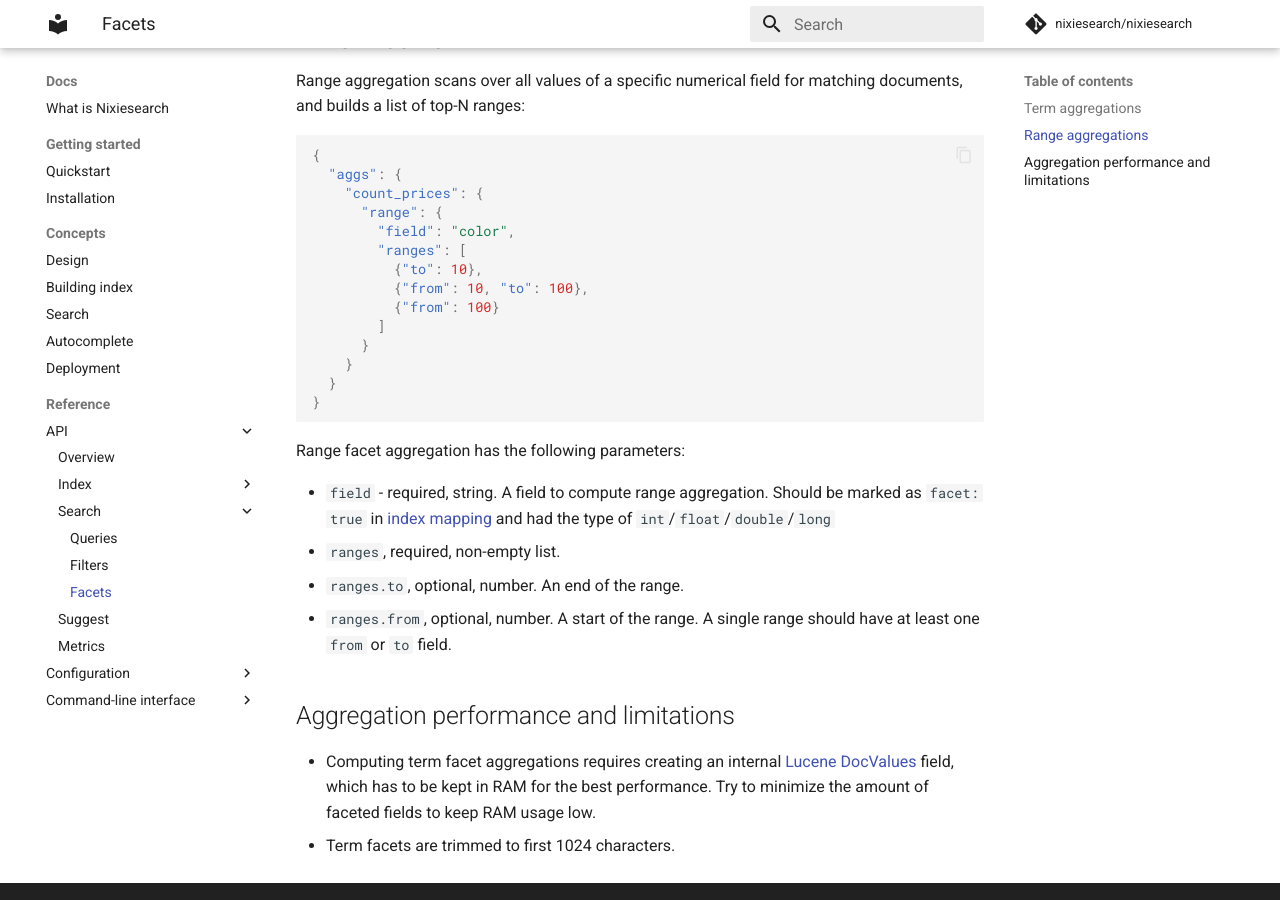
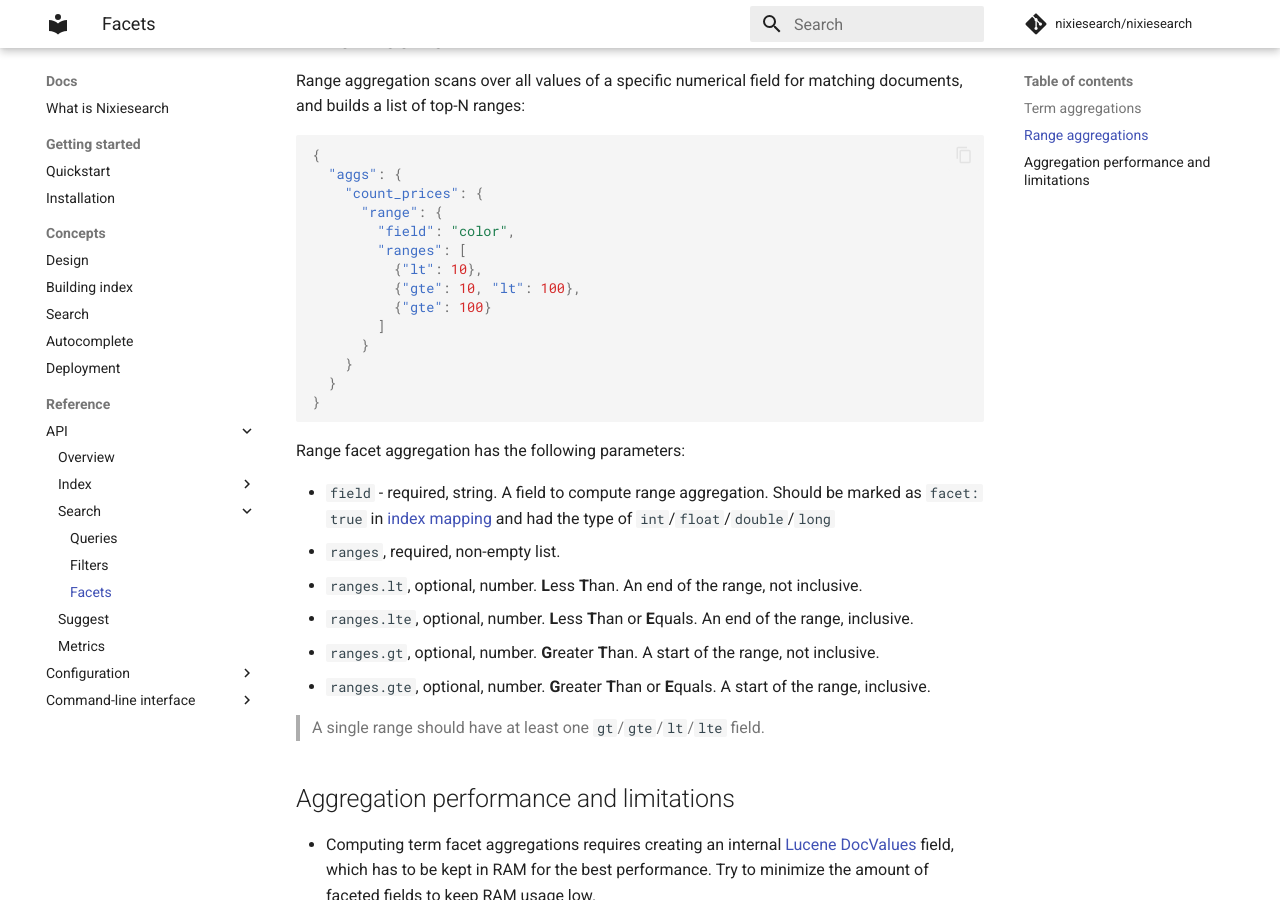
Before and after one commit to nixiesearch/nixiesearch, an MkDocs documentation site: the page built from docs/docs/reference/api/search/facet.md, in a window 1280 px wide and 900 px high, scrolled down 2084 px. Built offline with MkDocs 1.6.1 and Material for MkDocs 9.7.7, drawn with Linux system fonts in a browser that asks for light colours; comment, search, counter and statistics services are not loaded.

Commit message:
support gte/gt/lte/lt for range facets

```diff
--- a/docs/docs/reference/api/search/facet.md
+++ b/docs/docs/reference/api/search/facet.md
@@ -102,9 +102,9 @@
       "range": {
         "field": "color",
         "ranges": [
-          {"to": 10},
-          {"from": 10, "to": 100},
-          {"from": 100}
+          {"lt": 10},
+          {"gte": 10, "lt": 100},
+          {"gte": 100}
         ]
       }
     }
@@ -116,8 +116,12 @@
 
 * `field` - required, string. A field to compute range aggregation. Should be marked as `facet: true` in [index mapping](../../config/mapping.md) and had the type of `int`/`float`/`double`/`long`
 * `ranges`, required, non-empty list.
-* `ranges.to`, optional, number. An end of the range.
-* `ranges.from`, optional, number. A start of the range. A single range should have at least one `from` or `to` field.
+* `ranges.lt`, optional, number. **L**ess **T**han. An end of the range, not inclusive.
+* `ranges.lte`, optional, number. **L**ess **T**han or **E**quals. An end of the range, inclusive.
+* `ranges.gt`, optional, number. **G**reater **T**han. A start of the range, not inclusive.
+* `ranges.gte`, optional, number. **G**reater **T**han or **E**quals. A start of the range, inclusive.
+
+>A single range should have at least one `gt`/`gte`/`lt`/`lte` field.
 
 ## Aggregation performance and limitations
 
```
Also changed, not shown: 7 other files.
